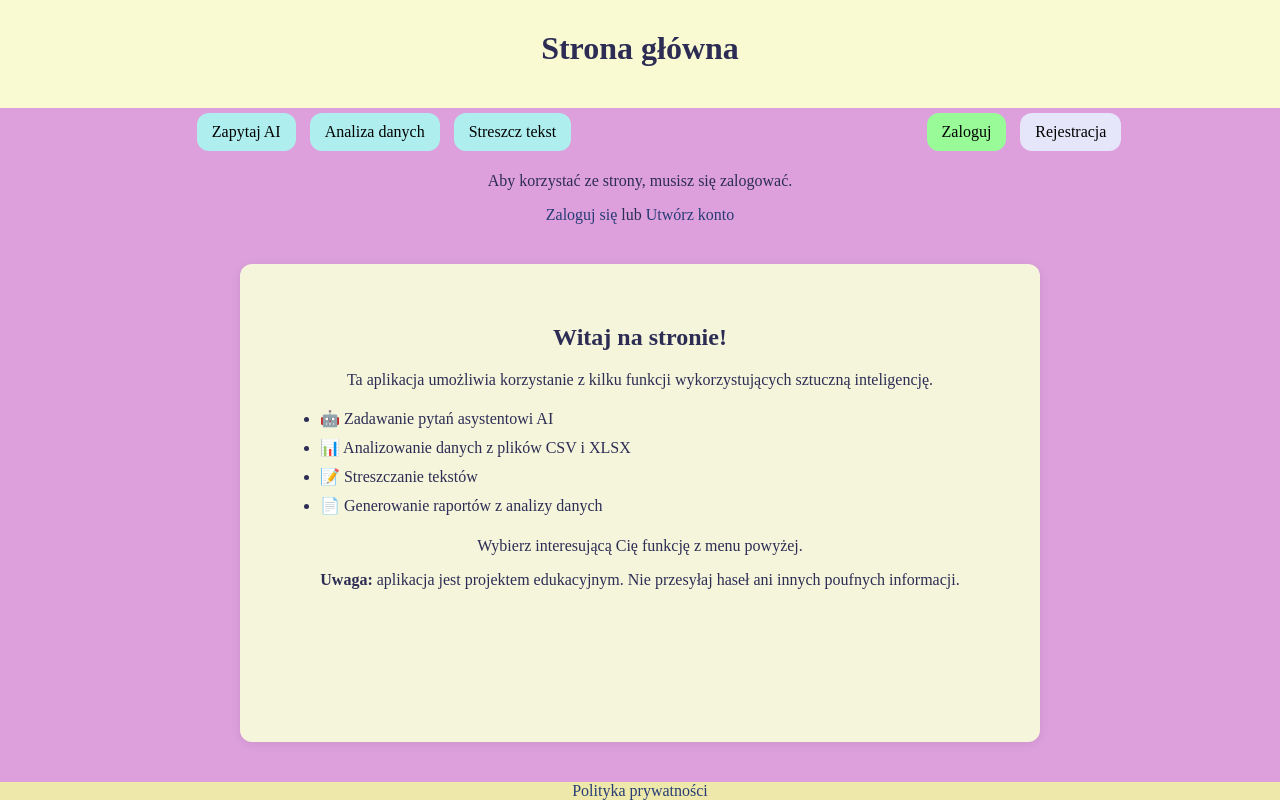
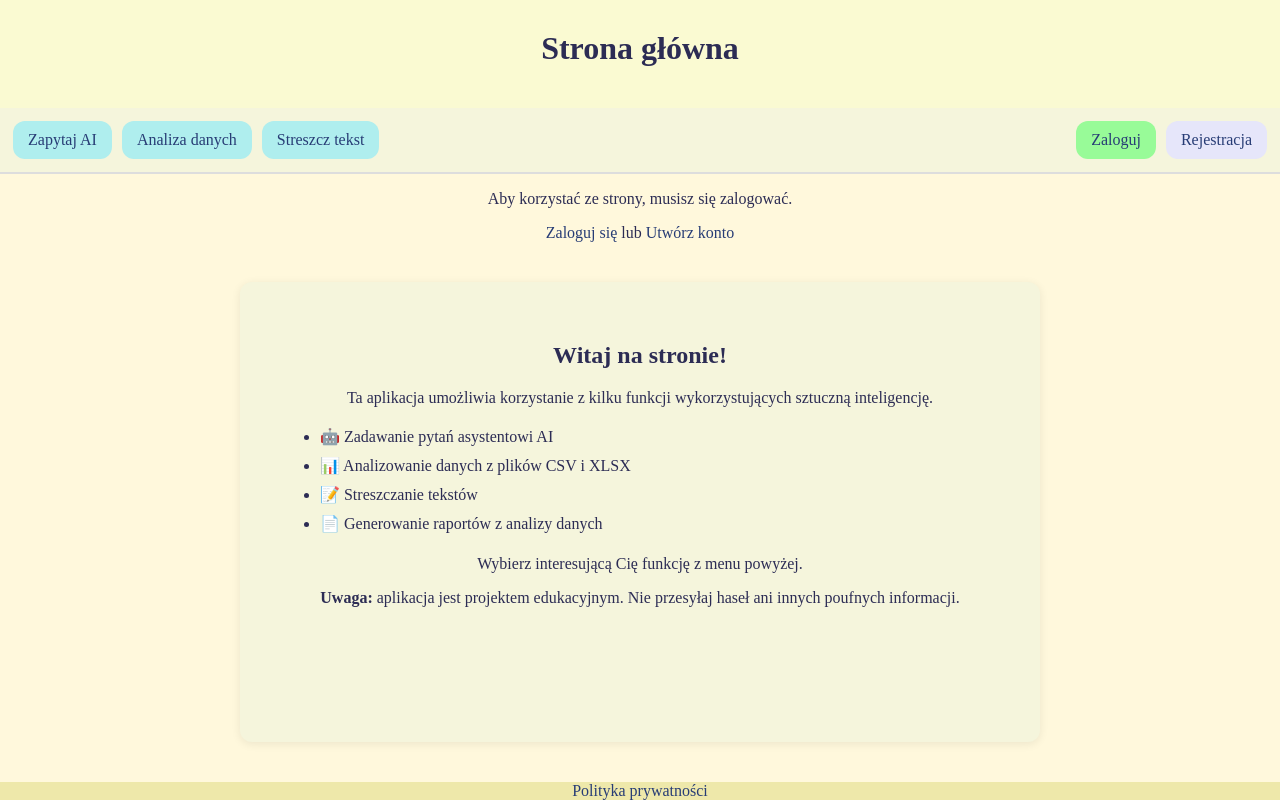
Before and after one commit to Kamil-codes/Kurs_careerwings, a Flask app: page / in a window 1280 px wide. Run offline with Flask 3, Linux system fonts and the light colour scheme.

Commit message:
Update style.css

```diff
--- a/static/style.css
+++ b/static/style.css
@@ -5,7 +5,7 @@
 body {
     margin: 0;
     font-family: 'Times New Roman', Times, serif;
-    background-color: Plum;
+    background-color: Cornsilk;
     color: #2c2c54;
     text-align: center;
     min-height: 100vh;
@@ -32,23 +32,31 @@
     flex: 1;
 }
 
-.link{
+.link {
     float: left;
     width: 60%;
+    text-align: left;
 }
 
-.user-log{
+.user-log {
     float: left;
     width: 40%;
+    text-align: right;
+}
+
+nav {
+    background-color: #f5f5dc;
+    padding: 10px;
+    overflow: hidden;
+    border-bottom: 2px solid #ddd;
 }
 
 .link a,
-.user-log a{
+.user-log a {
+    padding: 10px 15px;
+    margin: 3px;
+    border-radius: 12px;
     display: inline-block;
-    padding: 10px 15px;
-    margin: 5px;
-    color: black;
-    text-decoration: none;
 }
 
 .link a{
@@ -98,8 +106,23 @@
     margin-top: 20px;
 }
 
+form {
+    margin: 20px auto;
+    text-align: center;
+}
+
+form input,
+form select,
+form textarea {
+    display: block;
+    margin-left: auto;
+    margin-right: auto;
+}
+
 textarea {
-    width: 100%;
+    width: 90%;
+    margin: 10px auto;
+    display: block;
     padding: 12px;
     font-size: 16px;
     font-family: inherit;
@@ -185,7 +208,8 @@
     .link a,
     .user-log a {
         display: block;
-        margin: 5px 0;
+        width: 90%;
+        margin: 5px auto;
     }
 
     .container {
```
